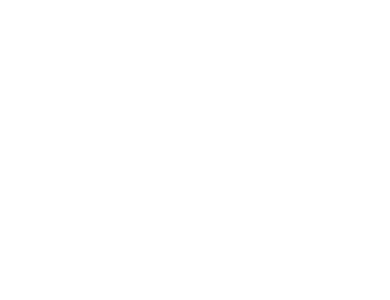
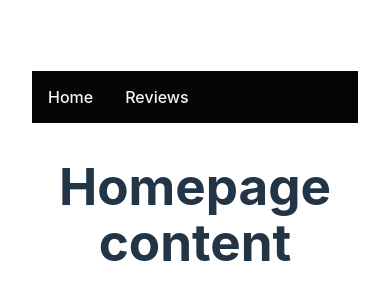
Before and after one commit to DrawnInward/PlayRateShare, a React (Vite) app: page / in a window 390 px wide. Before the commit this address had no page. Shown: the part 234-534 px from the top of the page. Built offline with nearby package versions, Linux system fonts and the light colour scheme.

Commit message:
added a navbar and homepage, added loading to show when games are loading, adjusted css so that flex direction is column when viewport length <= 768px

```diff
--- a/src/App.css
+++ b/src/App.css
@@ -4,6 +4,31 @@
   padding: 2rem;
   text-align: center;
 }
+
+.navbar {
+  display: inline;
+}
+
+  .navbar-ul {
+    list-style-type: none;
+     margin: 0;
+    padding: 0;
+    overflow: hidden;
+    background-color: rgb(5, 5, 5);
+   }
+   li {
+    float: left;
+   }
+   li .nav-li {
+    display: block;
+    color: rgb(247, 244, 244);
+    text-align: center;
+    padding: 14px 16px;
+    text-decoration: none;
+   }
+   li .nav-li :hover {
+    background-color: #111;
+   }
 
 .review-card {
   display: flex;
@@ -47,3 +72,28 @@
 button {
   margin-left: 10px;
 }
+
+@media (max-width: 768px) {
+  .review-card {
+    flex-direction: column;
+    align-items: flex-start;
+  }
+
+  .image-container {
+    margin-right: 0;
+    margin-bottom: 10px;
+  }
+
+  .review-image {
+    height: auto;
+    width: 100%;
+  }
+
+  .content-container {
+    align-items: flex-start;
+  }
+
+  .buttons-container {
+    margin-top: 10px;
+  }
+}
--- a/src/App.jsx
+++ b/src/App.jsx
@@ -2,12 +2,16 @@
 import { Routes, Route, BrowserRouter } from "react-router-dom";
 import "./App.css";
 import Reviews from "./components/Reviews";
+import Nav from "./components/Nav";
+import Homepage from "./components/Home";
 
 function App() {
   return (
     <BrowserRouter>
       <>
+        <Nav />
         <Routes>
+          <Route path="/" element={<Homepage />} />
           <Route path="/reviews" element={<Reviews />} />
         </Routes>
       </>
--- /dev/null
+++ b/src/components/Home.jsx
@@ -0,0 +1,9 @@
+const Homepage = () => {
+  return (
+    <div className="App">
+      <h1>Homepage content</h1>
+    </div>
+  );
+};
+
+export default Homepage;
--- /dev/null
+++ b/src/components/Nav.jsx
@@ -0,0 +1,22 @@
+import { Link } from "react-router-dom";
+
+const Nav = () => {
+  return (
+    <nav className="navbar">
+      <ul className="navbar-ul">
+        <li>
+          <Link to="/" className="nav-li">
+            Home
+          </Link>
+        </li>
+        <li>
+          <Link to="/reviews" className="nav-li">
+            Reviews
+          </Link>
+        </li>
+      </ul>
+    </nav>
+  );
+};
+
+export default Nav;
--- a/src/components/Reviews.jsx
+++ b/src/components/Reviews.jsx
@@ -3,13 +3,17 @@
 import ReviewCard from "./ReviewCard.jsx";
 
 const Reviews = () => {
-  const [reviewList, setReviewList] = useState([]);
+  const [reviewList, setReviewList] = useState(false);
 
   useEffect(() => {
     getReviews().then((reviewsFromApi) => {
       setReviewList(reviewsFromApi);
     });
   }, []);
+
+  if (!reviewList) {
+    return <p>Loading...</p>;
+  }
 
   return (
     <ul className="reviewsList">
```
